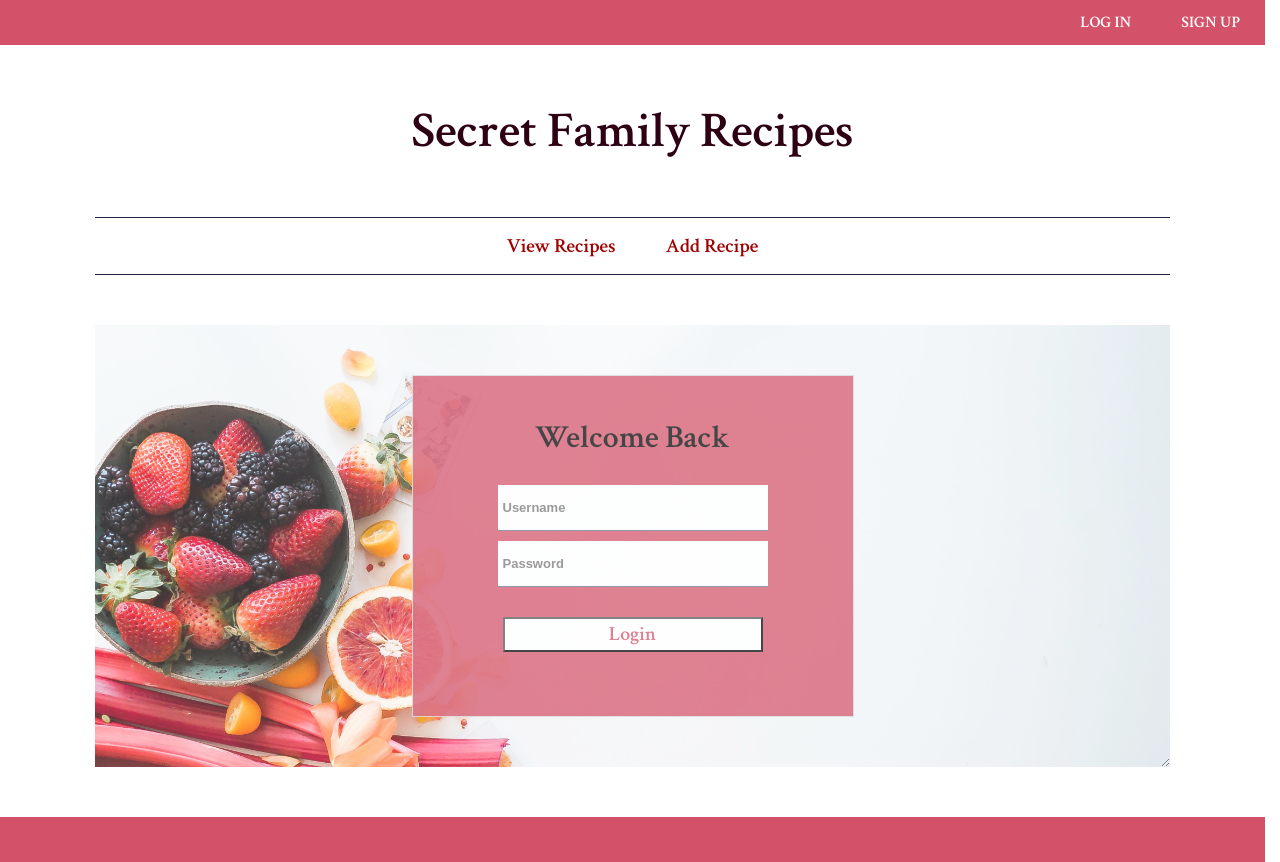
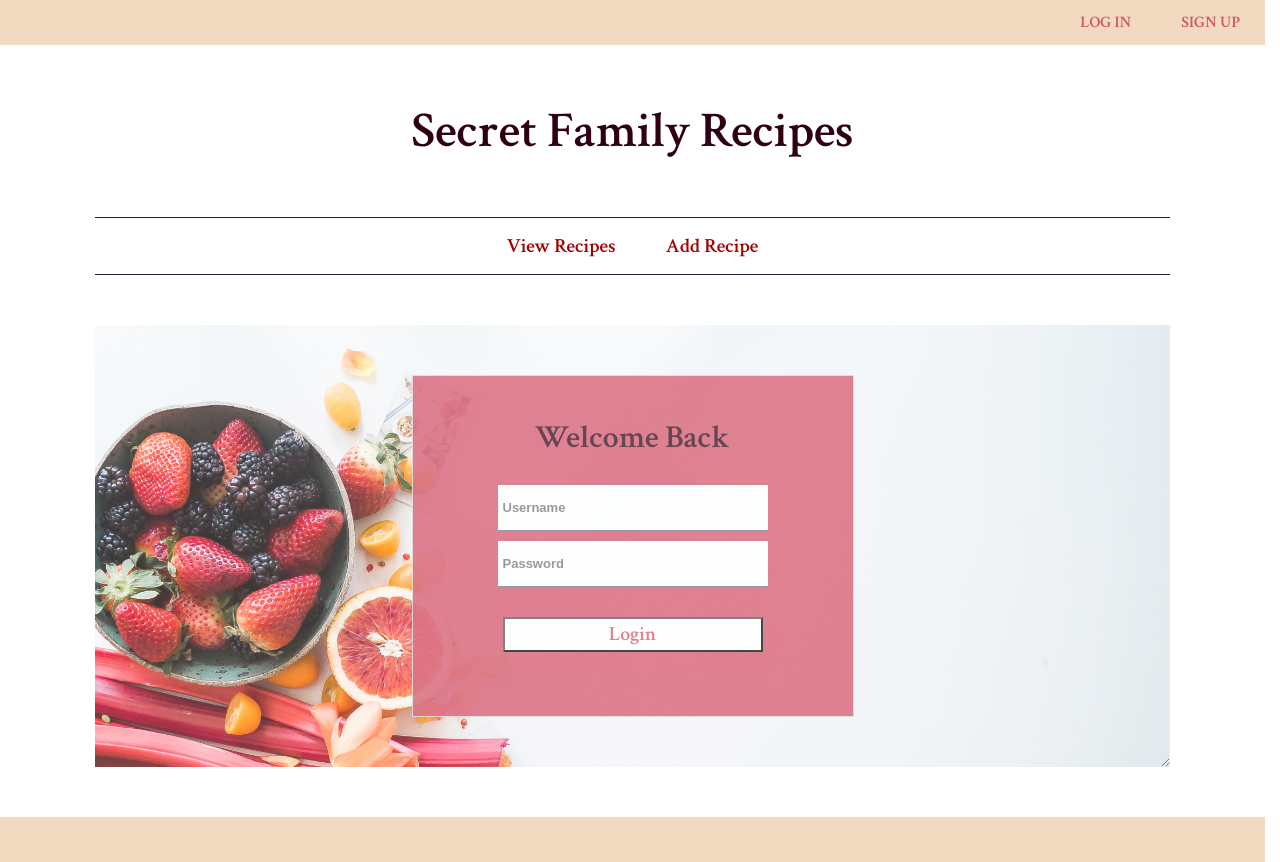
Before and after one commit to BuildWeek-SecretFamilyRecipes/SecretFamilyRecipesFE, a React (Create React App) app in the folder secret-family-recipes/: page /login in a window 1280 px wide. Built offline with nearby package versions, Linux system fonts and the light colour scheme.

Commit message:
more styling

```diff
--- a/secret-family-recipes/src/App.js
+++ b/secret-family-recipes/src/App.js
@@ -31,7 +31,7 @@ const Header = styled.header`
 	height: 45px;
 	width: 1265px;
 	font-family:'Crimson Text', serif;
-	background-color: #D35269;
+	background-color: #F1DABF;
 	@media (max-width: 1265px) {
 		width: 100%;
 	}
@@ -86,9 +86,9 @@ const MenuBar = styled.div`
 
 const NavP = styled.p`
 	padding: 0 25px;
-	color: white;
+	color: #D35269;
 	:hover {
-		color: #a00000;
+		color: #FFFF;
 	}
 	@media (max-width: 500px) {
 		font-size: 15px;
@@ -129,7 +129,7 @@ const MainContent = styled.div`
 const Footer = styled.footer`
 	height: 45px;
 	width: 1265px;
-	background-color: #D35269;
+	background-color: #F1DABF;
 	margin-top: 50px;
 	@media (max-width: 1265px) {
 		width: 100%;
--- a/secret-family-recipes/src/Components/Login.js
+++ b/secret-family-recipes/src/Components/Login.js
@@ -18,6 +18,7 @@ const Input = styled.input`
 `
 
 const LoginForm = styled.div`
+	color: #2E0014;
 	width: 400px;
 	margin: 50px auto;
 	height: 300px;
@@ -50,9 +51,9 @@ const Button = styled.button`
 	font-size: 20px;
 	outline: none;
 	:hover {
-		background-color: white;
-		color: #6d748c;
-		border: 2px solid #6d748c;
+		background-color: #D35269;
+		color: #2E0014;
+		border: 2px solid #2E0014;
 	}
 `
 
--- a/secret-family-recipes/src/Components/Signup.css
+++ b/secret-family-recipes/src/Components/Signup.css
@@ -1,5 +1,5 @@
 .imageSignup {
-    background-image: url('.././img/eggs.jpg');
+    background-image: url('.././img/ingredients.jpg');
     background-size: cover;
     background-repeat: no-repeat;
     /* resize          : both; */
--- a/secret-family-recipes/src/Components/Signup.js
+++ b/secret-family-recipes/src/Components/Signup.js
@@ -9,7 +9,6 @@ const Input = styled.input`
 	width: 260px;
 	height: 35px;
 	margin: 5px 0;
-	background: transparent;
 	font-size: 13px;
 	border-style: none;
 	border-bottom: #6d748c 1px solid;
@@ -44,15 +43,13 @@ const Button = styled.button`
 	width: 260px;
 	height: 35px;
 	margin: 5px 0;
-	font-size: 15px;
 	font-weight: bold;
 	font-family:'Crimson Text', serif;
 	background: #FFFFFF;
 	color: #2E0014;
-	font-size: 15px;
+	font-size: 20px;
 	outline: none;
 	:hover {
-		background-color: #d35269;
 		color: #6d748c;
 		border: 2px solid #6d748c;
 	}
```
Also changed, not shown: secret-family-recipes/src/img/ingredients.jpg (added), 1 other file (tests, documents, lock files or other folders).
